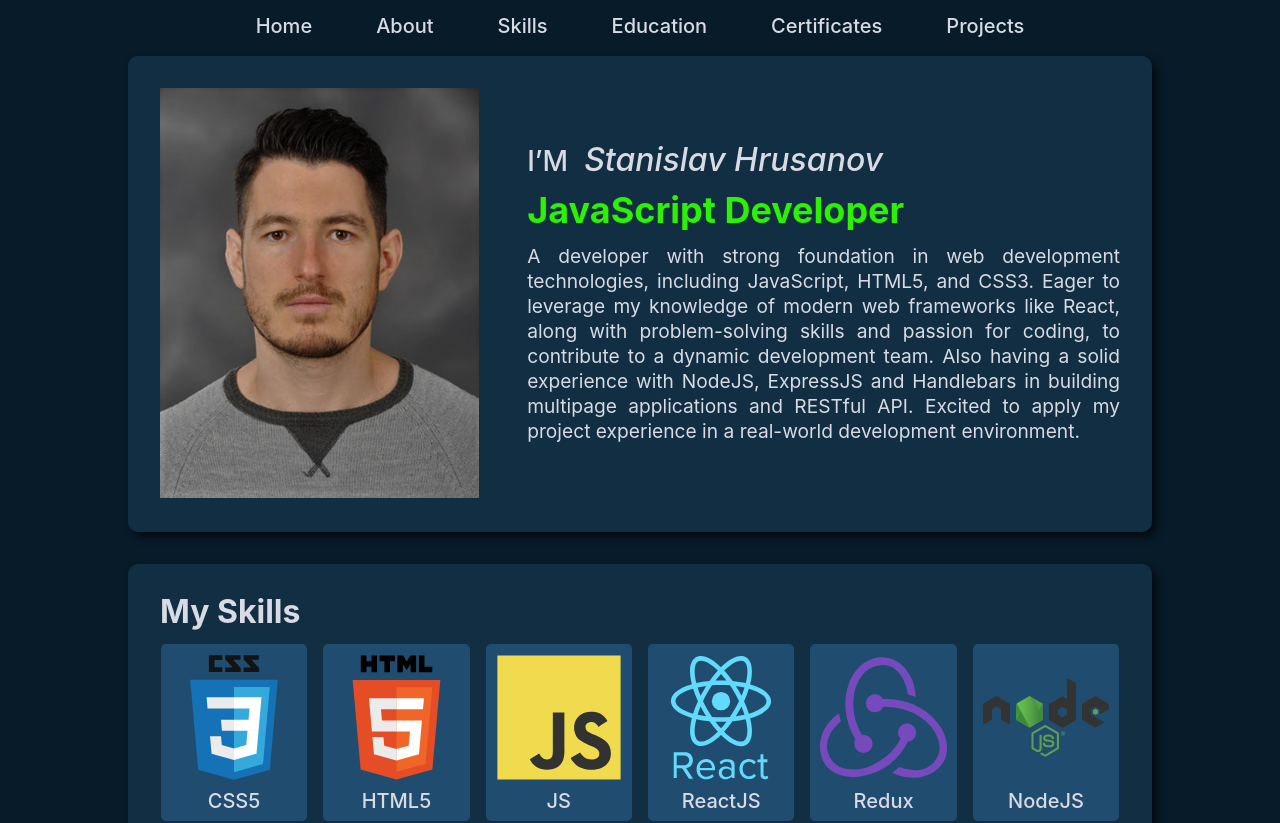
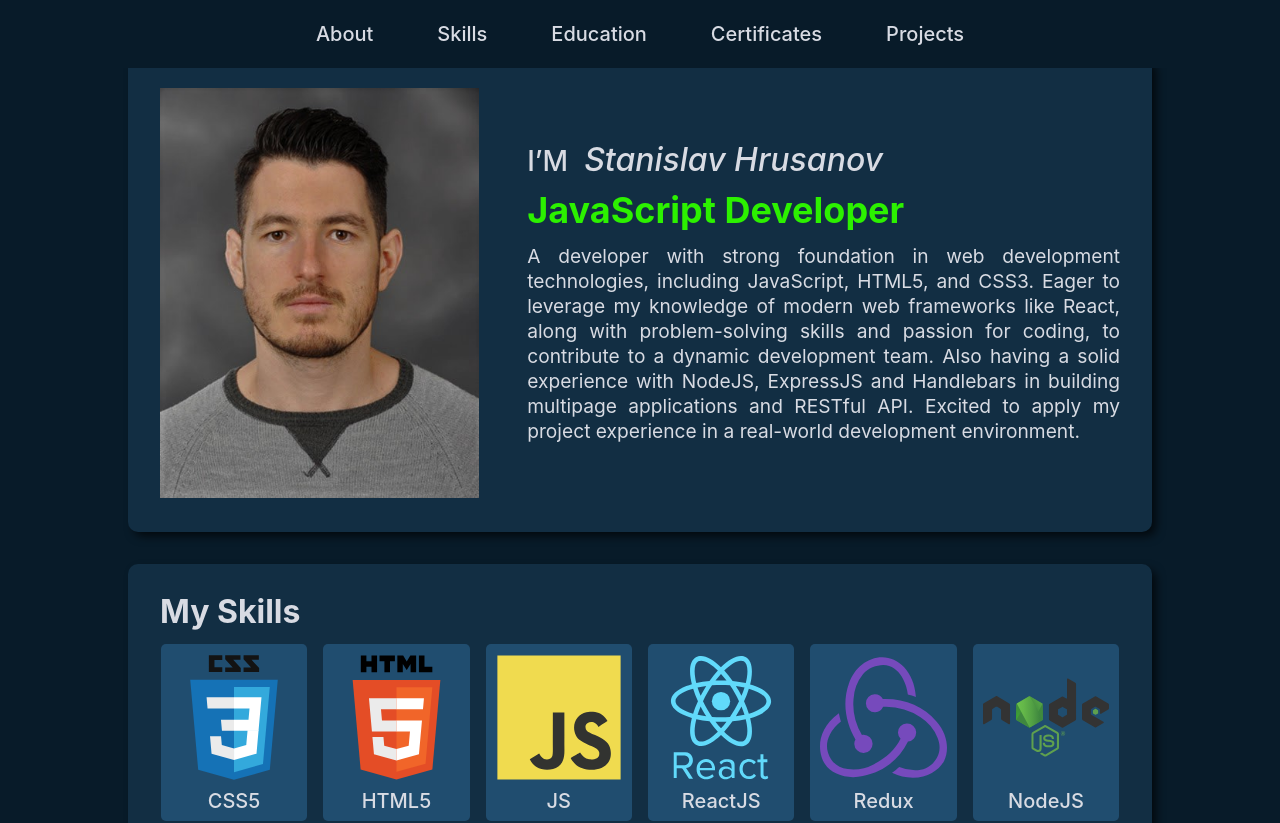
Before and after one commit to StanislavHrusanov/portfolio, a React (Vite) app: page / in a window 1280 px wide. Shown: the top 823 px of the page. Built offline with nearby package versions, Linux system fonts and the light colour scheme.

Commit message:
CSS updates

```diff
--- a/src/components/NavBar.jsx
+++ b/src/components/NavBar.jsx
@@ -17,14 +17,14 @@ export default function NavBar() {
       {isNavToggled && (
         <nav className={styles.navMobile}>
           <ul>
+            {/* <li>
+              <Link to="/">Home</Link>
+            </li> */}
             <li>
-              <Link to="/">Home</Link>
+              <a href="#about">About</a>
             </li>
             <li>
-              <a href="/#about">About</a>
-            </li>
-            <li>
-              <a href="/#skills">Skills</a>
+              <a href="#skills">Skills</a>
             </li>
             <li>
               <a href="#education">Education</a>
@@ -40,9 +40,9 @@ export default function NavBar() {
       )}
       <nav className={styles.nav}>
         <ul>
-          <li>
+          {/* <li>
             <Link to="/">Home</Link>
-          </li>
+          </li> */}
           <li>
             <a href="#about">About</a>
           </li>
--- a/src/components/NavBar.module.css
+++ b/src/components/NavBar.module.css
@@ -42,7 +42,7 @@
 }
 
 .nav ul li {
-  margin: 1rem 2rem;
+  margin: 1.5rem 2rem;
 }
 
 .navMobile ul li {
```
